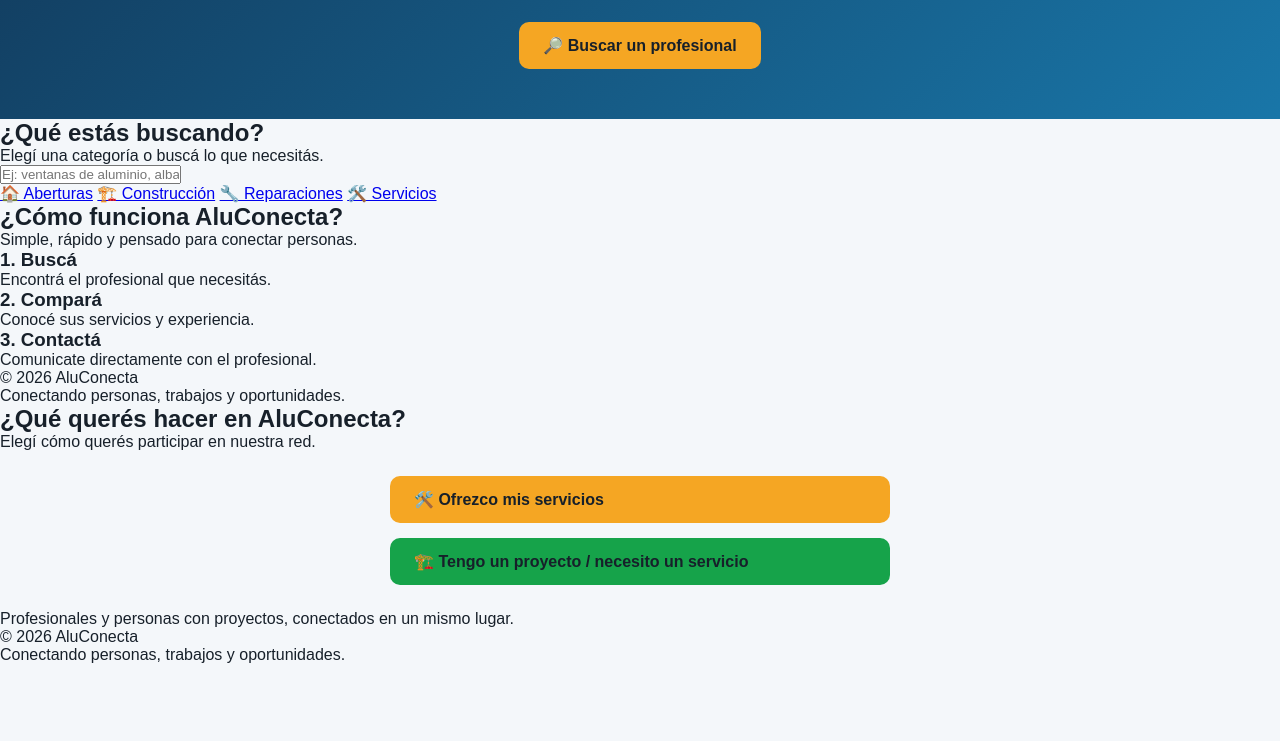
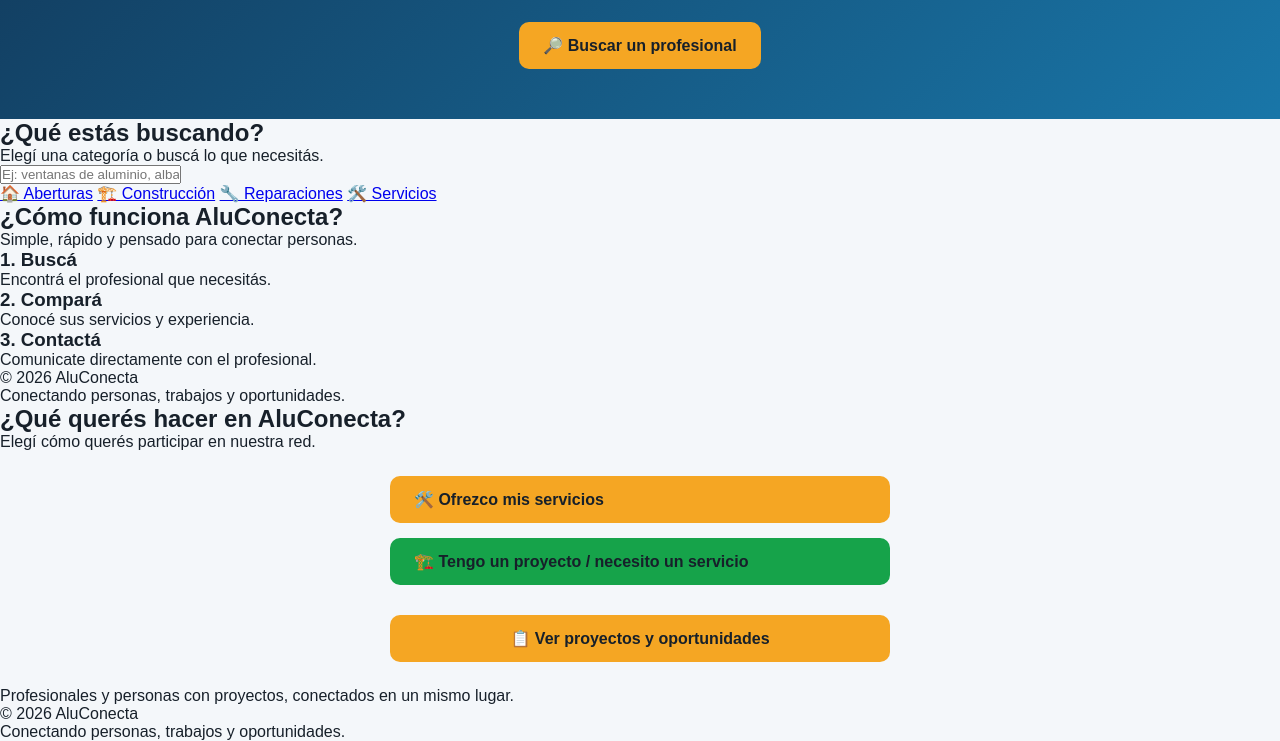
Before and after one commit to lisandsedita-art/aluconecta, a plain HTML site: page index.html in a window 1280 px wide. Shown: the part 201-942 px from the top of the page. Before the commit the page ends 865 px from the top, so only its background shows below. Drawn offline with Linux system fonts and the light colour scheme.

Commit message:
Update index.html

```diff
--- a/index.html
+++ b/index.html
@@ -259,7 +259,14 @@ Conectamos carpinteros de aluminio con arquitectos, ingenieros, constructores y
       🏗️ Tengo un proyecto / necesito un servicio
 
     </a>
+<a
+  href="proyectos.html"
+  class="boton"
+  style="margin-top:15px; display:block; text-align:center;">
 
+  📋 Ver proyectos y oportunidades
+
+</a>
   </div>
 
   <p>
```
